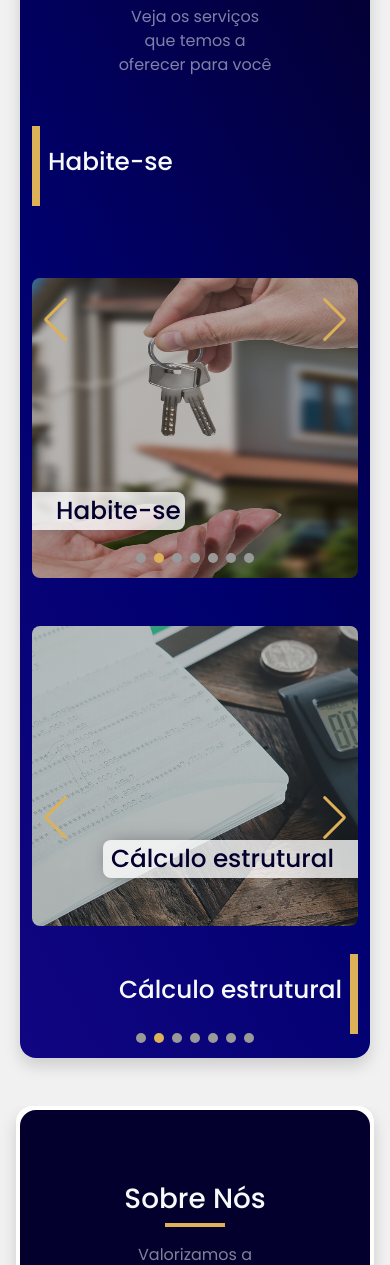
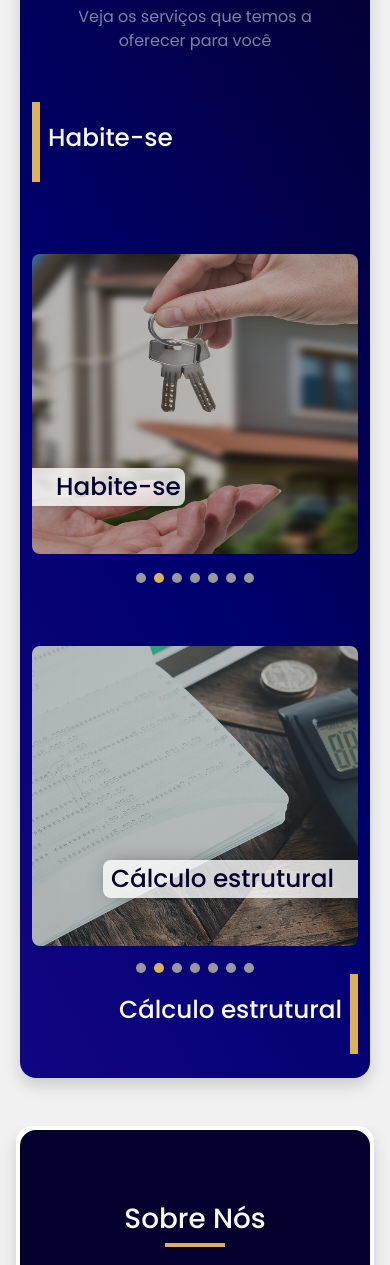
Before and after one commit to KelvinNatal/melosproject, a React (Vite) app: page / in a window 390 px wide. Shown: the part 878-2143 px from the top of the page. Built offline with nearby package versions, Linux system fonts and the light colour scheme.

Commit message:
Swiper finalizado

```diff
--- a/src/containers/Servicos.jsx
+++ b/src/containers/Servicos.jsx
@@ -25,36 +25,43 @@ const informacoesUp = [
   {
     subtitle: "Regularição e Aprovações PMSP",
     text: "A regularização e aprovações junto à Prefeitura Municipal de São Paulo (PMSP) são processos essenciais para garantir a conformidade legal e a autorização necessária para diversos tipos de atividades e empreendimentos na cidade. Envolvendo o cumprimento de normas e regulamentos municipais, como o Código de Obras e Edificações, o Plano Diretor Estratégico e outras legislações específicas.",
+    textMobile: "Regularização e aprovações junto à Prefeitura Municipal de São Paulo (PMSP) são processos essenciais para garantir a conformidade legal e a autorização necessária para diversos tipos de atividades e empreendimentos na cidade.",
     imagem: image
   },
   {
     subtitle: "Habite-se",
     text: 'O habite-se é o documento que atesta a regularidade e a conclusão de uma obra de engenharia civil, também conhecido como "Certificado de Conclusão" ou "Auto de Conclusão", é um documento emitido pela autoridade municipal competente, geralmente a prefeitura, que comprova que uma construção foi executada de acordo com as normas e regulamentos vigentes. Sendo necessário para comprovar a legalidade da edificação e para obter a devida autorização para o uso habitacional ou comercial do imóvel.',
+    textMobile: 'Habite-se é o documento que atesta a regularidade e a conclusão de uma obra de engenharia civil, conhecido como "Certificado de Conclusão" ou "Auto de Conclusão", documento emitido pela autoridade municipal competente, que comprova que uma construção foi executada de acordo com as normas e regulamentos vigentes.',
     imagem: image2
   },
   {
     subtitle: "Desdobro de Lotes",
     text: "O desdobro de lotes é o processo de subdivisão de um terreno em lotes menores, de acordo com as normas e regulamentos municipais. Tendo implicações legais e técnicas, envolvendo a elaboração de projetos, a obtenção de autorizações e a regularização dos novos lotes criados. Sendo necessário seguir os requisitos estabelecidos pela prefeitura ou órgão competente. Além disso, também pode ser exigido o cumprimento de aspectos relacionados à infraestrutura, como a disponibilidade de água, energia elétrica e esgotamento sanitário.",
+    textMobile: "Desdobro de lotes é o processo de subdivisão de um terreno em lotes menores, de acordo com as normas e regulamentos municipais. Tendo implicações legais e técnicas, envolvendo a elaboração de projetos, a obtenção de autorizações e a regularização dos novos lotes criados.",
     imagem: image3
   },
   {
     subtitle: "Licenças de Funcionamento",
     text: "Licenças de Funcionamento são autorizações emitidas pelos órgãos competentes para permitir o exercício de atividades comerciais ou industriais em determinados estabelecimentos, assegurando o cumprimento de normas de segurança, saúde pública, meio ambiente e demais regulamentações aplicáveis. Sendo essencial para garantir que as operações realizadas no local atendam aos requisitos legais e que a atividade seja desenvolvida de forma segura e em conformidade com as políticas municipais.",
+    textMobile: "Licenças de Funcionamento são autorizações emitidas pelos órgãos competentes para permitir o exercício de atividades comerciais ou industriais em determinados estabelecimentos, assegurando o cumprimento de normas de segurança, saúde pública, meio ambiente e demais regulamentações aplicáveis.",
     imagem: image4
   },
   {
     subtitle: "Cadan",
     text: "O CADAN (Cadastro Ambiental de Empreendimentos) é um registro obrigatório para empreendimentos de engenharia civil que possuem potencial poluidor ou degradador do meio ambiente. Esse cadastro tem o objetivo de promover o controle ambiental, permitindo o monitoramento e a fiscalização dessas atividades, além de garantir a conformidade com a legislação ambiental vigente.",
+    textMobile: "CADAN (Cadastro Ambiental de Empreendimentos) é um registro obrigatório para empreendimentos de engenharia civil que possuem potencial poluidor ou degradador do meio ambiente. Esse cadastro tem o objetivo de promover o controle ambiental, permitindo o monitoramento e a fiscalização dessas atividades.",
     imagem: image5
   },
   {
     subtitle: "Bombeiro/AVCB",
     text: "O AVCB (Auto de Vistoria do Corpo de Bombeiros) é um documento emitido pelo Corpo de Bombeiros que atesta que uma edificação possui as condições de segurança contra incêndio e pânico exigidas pela legislação. Sendo fundamental para garantir a segurança das pessoas que frequentam o local, bem como para obter a regularidade perante os órgãos competentes. É obtido por meio de vistorias técnicas e análises que verificam a adequação das medidas preventivas, como sistema de combate a incêndio, sinalização, iluminação de emergência, entre outros requisitos.",
+    textMobile: 'AVCB (Auto de Vistoria do Corpo de Bombeiros) é um documento emitido pelo Corpo de Bombeiros que atesta que uma edificação possui as condições de segurança contra incêndio e pânico exigidas pela legislação. Sendo fundamental para garantir a segurança das pessoas que frequentam o local, bem como para obter a regularidade perante os órgãos competentes.',
     imagem: image6
   },
   {
     subtitle: "Edificações e Obras",
     text: "As edificações e obras abrangem a construção, reforma, ampliação ou qualquer intervenção realizada em estruturas físicas, como prédios, casas, pontes, estradas, entre outros. Envolvendo o planejamento, projeto, execução e controle de todas as etapas do processo construtivo, como fundações, estruturas, instalações elétricas e hidro sanitárias, entre outros. Para garantir a segurança, a funcionalidade, a durabilidade e a qualidade das edificações e obras.",
+    textMobile: "Edificações e obras abrangem a construção, reforma, ampliação ou qualquer intervenção realizada em estruturas físicas, como prédios, casas, pontes, entre outros. Envolvendo o planejamento, projeto, execução e controle de todas as etapas do processo construtivo, como fundações, estruturas, instalações elétricas e hidro sanitárias, entre outros.",
     imagem: image7
   }
 ]
@@ -64,36 +71,43 @@ const informacoesDown = [
   {
     subtitle: "Projetos Arquitetônicos",
     text: "Os projetos arquitetônicos na engenharia civil são documentos elaborados por arquitetos que representam, de forma detalhada, o planejamento e a concepção de uma edificação ou espaço construído. Tendo elementos como plantas, cortes, fachadas, detalhamentos e especificações técnicas, buscando traduzir as necessidades funcionais, estéticas e de conforto dos usuários, respeitando normas e regulamentos vigentes. Servindo como base para a execução da obra, garantindo a correta materialização do projeto e a harmonia entre forma, função e contexto.",
+    textMobile:'Projetos arquitetônicos são documentos elaborados por arquitetos que representam, de forma detalhada, o planejamento e a concepção de uma edificação ou espaço construído. Tendo elementos como plantas, cortes, fachadas, entre outros, buscando as necessidades funcionais, estéticas e de conforto dos usuários, respeitando normas e regulamentos vigentes.',
     imagem: image8
   },
   {
     subtitle: "Cálculo estrutural",
     text: "O cálculo estrutural é uma etapa fundamental da engenharia civil que envolve análises e dimensionamentos para determinar as forças, tensões e deformações que atuam em uma estrutura, como prédios, pontes e outras construções. Através cálculos matemáticos e análise estrutural, são definidos os materiais, as seções e as disposições construtivas adequadas para garantir a segurança, a estabilidade e a resistência da estrutura.",
+    textMobile: 'Cálculo estrutural é uma etapa fundamental da engenharia civil que envolve análises e dimensionamentos para determinar as forças, tensões e deformações que atuam em uma estrutura, como prédios, pontes e outras construções. Definindo os materiais, as seções e as disposições construtivas adequadas para garantir a segurança, a estabilidade e a resistência da estrutura.',
     imagem: image9
   },
   {
     subtitle: "Muro de Arrimo",
     text: "O Muro de Arrimo é uma estrutura projetada e construída para conter e estabilizar um terreno, evitando deslizamentos de terra ou erosões. Utilizado em terrenos com diferenças de nível ou declividades acentuadas, o muro de arrimo possui um sistema de fundação e elementos estruturais capazes de suportar as pressões do solo, proporcionando estabilidade e segurança. A escolha do tipo de muro de arrimo garantem a adequada contenção do solo e prevenindo riscos de deslizamentos e desmoronamentos.",
+    textMobile: 'Muro de Arrimo é uma estrutura projetada para conter e estabilizar um terreno, evitando deslizamentos de terra ou erosões. Utilizado em terrenos com diferenças de nível ou declividades acentuadas, possui um sistema de fundação e elementos estruturais capazes de suportar as pressões do solo, proporcionando estabilidade e segurança.',
     imagem: image10
   },
   {
     subtitle: "Instalações Elétricas",
     text: "instalações elétricas são, sistemas projetados e executados para prover abastecimento e distribuição de energia elétrica e iluminação em edificações. As instalações elétricas envolvem a distribuição de energia elétrica por meio de circuitos, cabos, disjuntores e dispositivos de proteção, além da instalação de luminárias e equipamentos elétricos necessários. Essas instalações devem ser projetadas em conformidade com normas técnicas, levando em consideração a demanda, a eficiência energética, a segurança e a praticidade para os usuários.",
+    textMobile: 'Instalações elétricas são, sistemas projetados e executados para prover abastecimento e distribuição de energia elétrica e iluminação em edificações. As instalações elétricas envolvem a distribuição de energia elétrica por meio de circuitos, cabos, disjuntores e dispositivos de proteção, além da instalação de luminárias e equipamentos elétricos necessários.',
     imagem: image11
   },
   {
     subtitle: "Instalações Hidráulicas",
     text: "Instalações hidráulicas são, sistemas projetados e executados para prover abastecimento de água, escoamento de esgoto em edificações. As instalações hidráulicas compreendem tubulações, conexões e equipamentos para garantir o fornecimento adequado de água potável, bem como a coleta e o tratamento do esgoto. Essas instalações devem ser projetadas em conformidade com normas técnicas, levando em consideração a demanda, a eficiência energética, a segurança e a praticidade para os usuários.",
+    textMobile: 'Instalações hidráulicas são, sistemas projetados e executados para prover abastecimento de água, escoamento de esgoto em edificações. As instalações hidráulicas compreendem tubulações, conexões e equipamentos para garantir o fornecimento adequado de água potável, bem como a coleta e o tratamento do esgoto.',
     imagem: image12
   },
   {
     subtitle: "Construções e Reformas",
     text: "Construções e reformas são processos que envolvem o planejamento, projeto, execução e controle de obras civis. Isso inclui a construção de novas estruturas e a reforma, ampliação ou renovação de estruturas existentes. Aspectos como viabilidade, seleção de materiais, gestão de recursos humanos e financeiros, supervisão da obra e conformidade com normas técnicas são considerados. O objetivo é atender às necessidades dos usuários, garantindo segurança, durabilidade, conforto e estética, e contribuindo para o desenvolvimento e transformação do ambiente construído.",
+    textMobile: 'Construções e reformas são processos que envolvem o planejamento, projeto, execução e controle de obras civis. Isso inclui a construção de novas estruturas e a reforma, ampliação ou renovação de estruturas existentes. Aspectos como viabilidade, seleção de materiais, gestão de recursos humanos e financeiros, supervisão da obra e conformidade com normas técnicas.',
     imagem: image13
   },
   {
     subtitle: "Laudos Técnicos",
     text: "Os laudos técnicos são documentos elaborados por profissionais especializados que contêm avaliações, análises e pareceres técnicos, condição ou problema em uma edificação ou obra. Esses laudos são baseados em inspeções, medições, testes e estudos realizados, visando fornecer informações objetivas e embasadas sobre a segurança estrutural, a qualidade, a funcionalidade, a conformidade com normas e regulamentos, e possíveis soluções para problemas identificados.",
+    textMobile: 'Laudos técnicos são documentos que contêm avaliações, análises e pareceres técnicos. Esses laudos são baseados em inspeções, testes e estudos realizados, visando fornecer informações objetivas sobre a segurança estrutural, qualidade, funcionalidade, conformidade com normas e regulamentos, e possíveis soluções para problemas identificados.',
     imagem: image14
   },
 ]
@@ -124,7 +138,7 @@ const informacoesDown = [
                     <div className='col-12 d-flex align-items-center justify-content-center mt-5 flex-column z-2'>
                         <h1 className='text-light z-1' data-aos="fade-down">Serviços</h1>
                         <div className='title-servicos-badge z-0' data-aos="fade-left"></div>
-                        <p className='text-white-50 mt-3 text-center w-50' data-aos="fade-right">Veja os serviços que temos a oferecer para você</p>
+                        <p className='text-white-50 mt-3 text-center w-75' data-aos="fade-right">Veja os serviços que temos a oferecer para você</p>
                     </div>
                     <Swiper
                       modules={[Autoplay, Navigation, Pagination, A11y]}
@@ -132,7 +146,7 @@ const informacoesDown = [
                       slidesPerView={1}
                       autoplay={{
                         delay: 5500,
-                        disableOnInteraction: false,
+                        disableOnInteraction: true,
                         pauseOnMouseEnter: true
                       }}
                       navigation
@@ -145,7 +159,8 @@ const informacoesDown = [
                         "--swiper-pagination-bullet-inactive-opacity": "1",
                         "--swiper-pagination-bullet-size": "10px",
                         "--swiper-pagination-bullet-horizontal-gap": "4px"
-                      }}>
+                      }}
+                      id='swiper-top'>
                       {informacoesUp.map((informacoes, index) => (
                          <SwiperSlide>
                         <div className='col-12 d-flex align-items-center justify-content-center mt-5 z-2 flex-column-reverse flex-lg-row'>
@@ -160,8 +175,8 @@ const informacoesDown = [
                                           <h1 className={visivelUp ? 'ps-4 mb-4 p-1 subTitle-background invisivel' : 'ps-4 mb-5 p-1 fs-2 subTitle-background rounded-end-3'}>{informacoes.subtitle}</h1>
                                       </div>
                                       <div onMouseLeave={() => setVisivelUp(false)} className={visivelUp ? 'hover-content p-3 rounded-3': 'hover-content p-3 invisivel'}>
-                                          <h3 className='fs-4 pt-2 ps-1 mb-3'>{informacoes.subtitle}</h3>
-                                          <p className='ps-3 fs-6 pt-1'>{informacoes.text}</p>
+                                          <h3 className='fs-5 pt-lg-2 ps-1 mb-2 text-center text-lg-start'>{informacoes.subtitle}</h3>
+                                          <p className={ isMobile ? `textoMobi ps-3 pt-0 pt-lg-1` : `fs-6 ps-3 pt-0 pt-lg-1`}>{ isMobile ? informacoes.textMobile : informacoes.text}</p>
                                       </div>
                                   </div>
                               </div>
@@ -179,7 +194,7 @@ const informacoesDown = [
                             slidesPerView={1}
                             autoplay={{
                               delay: 5750,
-                              disableOnInteraction: false,
+                              disableOnInteraction: true,
                               pauseOnMouseEnter: true
                             }}
                             navigation
@@ -192,7 +207,8 @@ const informacoesDown = [
                               "--swiper-pagination-bullet-inactive-opacity": "1",
                               "--swiper-pagination-bullet-size": "10px",
                               "--swiper-pagination-bullet-horizontal-gap": "4px"
-                            }}>
+                            }}
+                            id='swiper-bottom'>
                           {informacoesDown.map((informacoes, index) => (
                             <SwiperSlide>
                                 <div className='col-12 d-flex align-items-center justify-content-end flex-column-reverse flex-lg-row'>
@@ -211,8 +227,8 @@ const informacoesDown = [
                                                 <h1 className={visivelDown ? 'pe-4 mb-4 p-1 subTitle-background invisivel' : 'ps-2 pe-4 mb-5 p-1 fs-2 subTitle-background rounded-start-3'}>{informacoes.subtitle}</h1>
                                             </div>
                                             <div onMouseLeave={() => setVisivelDown(false)} className={visivelDown ? 'hover-content p-3 rounded-3': 'hover-content p-3 invisivel'}>
-                                                <h3 className='fs-4 pt-2 mb-3'>{informacoes.subtitle}</h3>
-                                                <p className='ps-3 fs-6 pt-1'>{informacoes.text}</p>
+                                                <h3 className='fs-5 pt-lg-2 ps-1 mb-2 text-center text-lg-start'>{informacoes.subtitle}</h3>
+                                                <p className={isMobile ? `textoMobi ps-3 pt-lg-1` : `ps-3 fs-6 pt-1`}>{isMobile ? informacoes.textMobile : informacoes.text}</p>
                                             </div>
                                         </div>
                                     </div>
--- a/src/styles/containers/Servicos.css
+++ b/src/styles/containers/Servicos.css
@@ -46,3 +46,36 @@ p{
     height: 100%;
     cursor: grab;
 }
+
+.textoMobi{
+    font-size: 9pt;
+}
+
+.swiper-Height{
+    height: 500px;
+    margin-bottom: 100px;
+}
+
+.title-height{
+    height: 100px;
+    padding-top: 50px;
+    padding-bottom: 50px;
+}
+
+@media (max-width: 768px) {
+    #swiper-bottom .swiper-pagination-bullets{
+        padding-bottom: 90px !important;
+    }
+    .swiper-button-next, .swiper-button-prev {
+        display: none;
+    }
+
+    #swiper-top .swiper-pagination-bullets{
+        padding-top: 10px !important;
+    }
+
+    #swiper-top{
+        height: 560px;
+    }
+
+}
```
